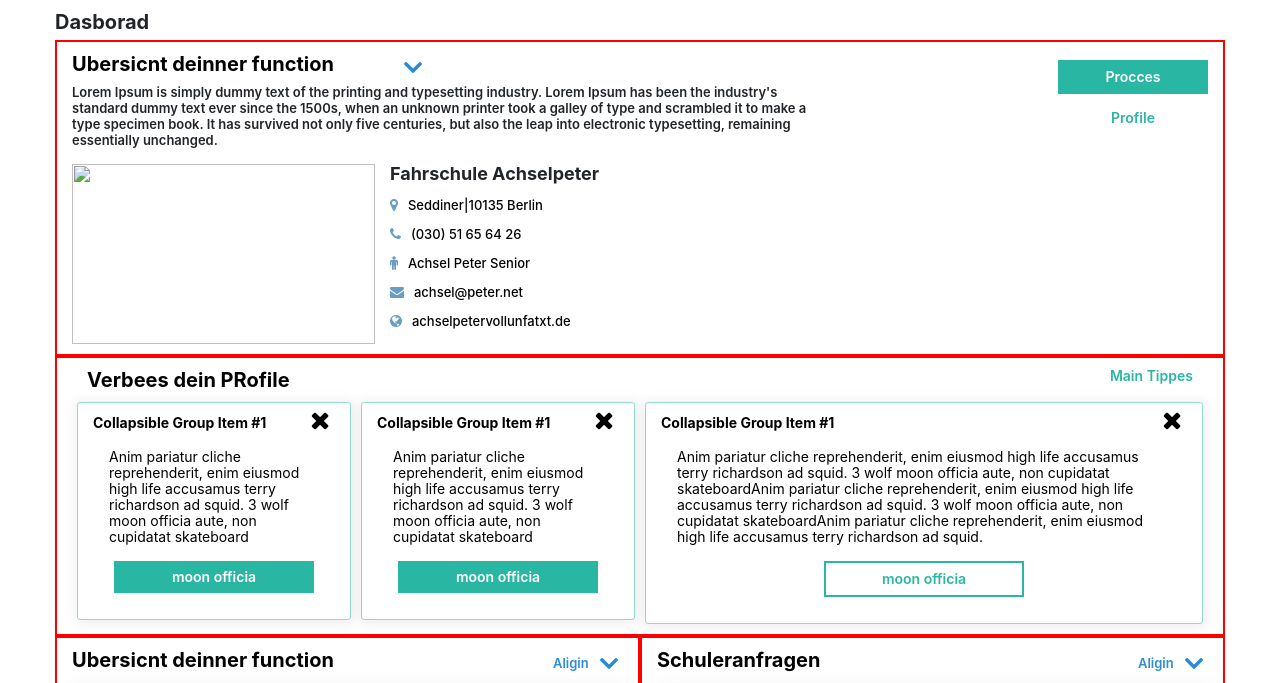
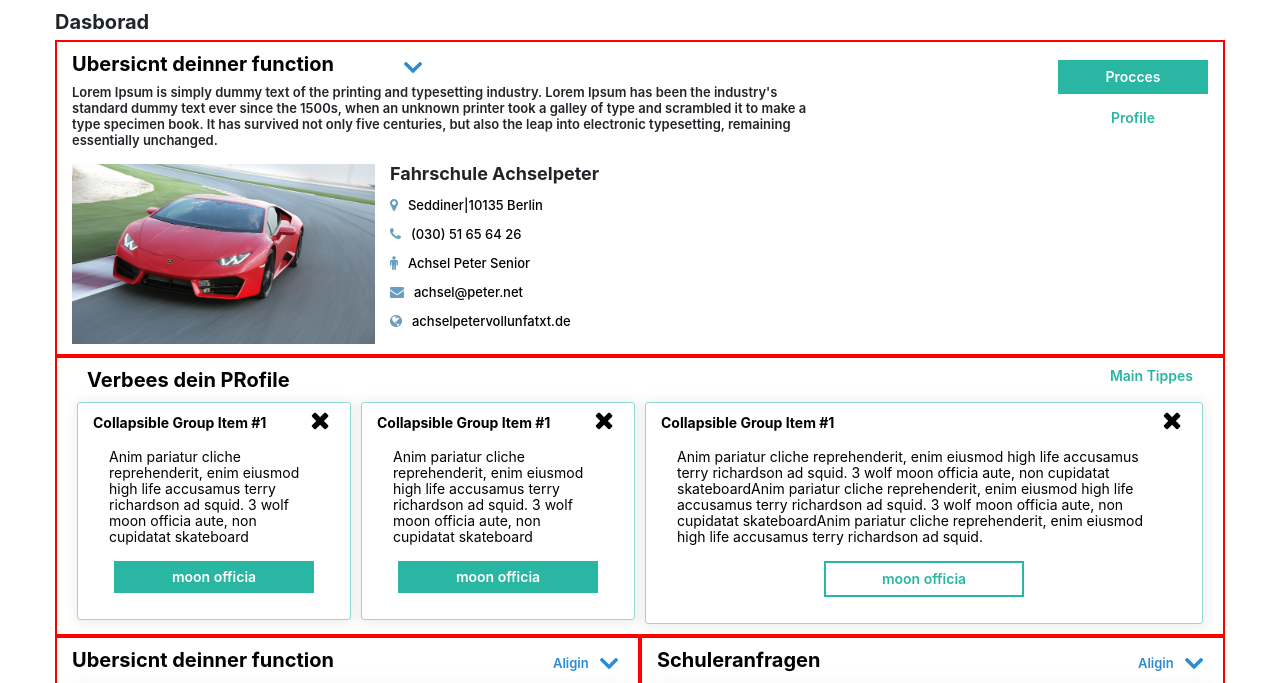
Before and after one commit to chitranshi0803/DASHBOARD, a plain HTML site: page index.html in a window 1280 px wide. Shown: the part 74-757 px from the top of the page. Drawn offline with Linux system fonts and the light colour scheme.

Commit message:
Update index.html

```diff
--- a/index.html
+++ b/index.html
@@ -116,7 +116,7 @@
                                         </div>
                                         <div class="d-flex">
                                             <div class="img-left">
-                                              <img src="images/img.jpg">
+                                              <img src="img.jpg">
 
                                             </div>
                                             <div class="list-right">
```
